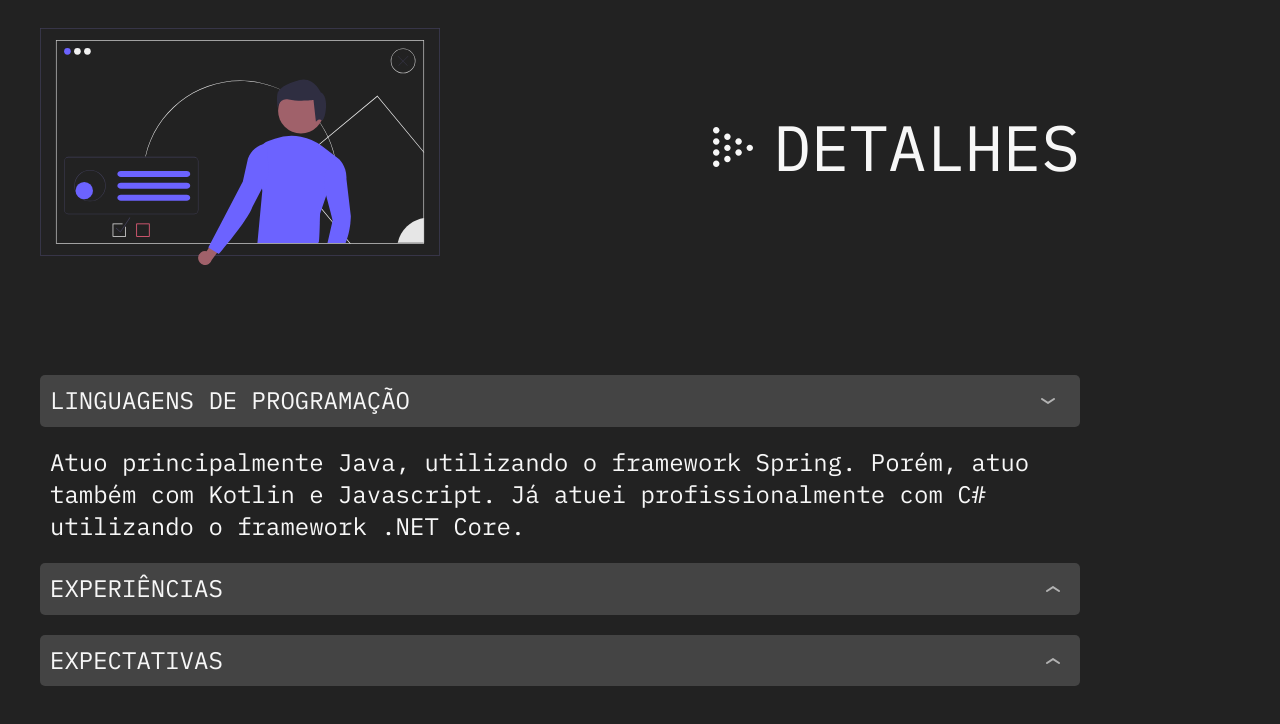
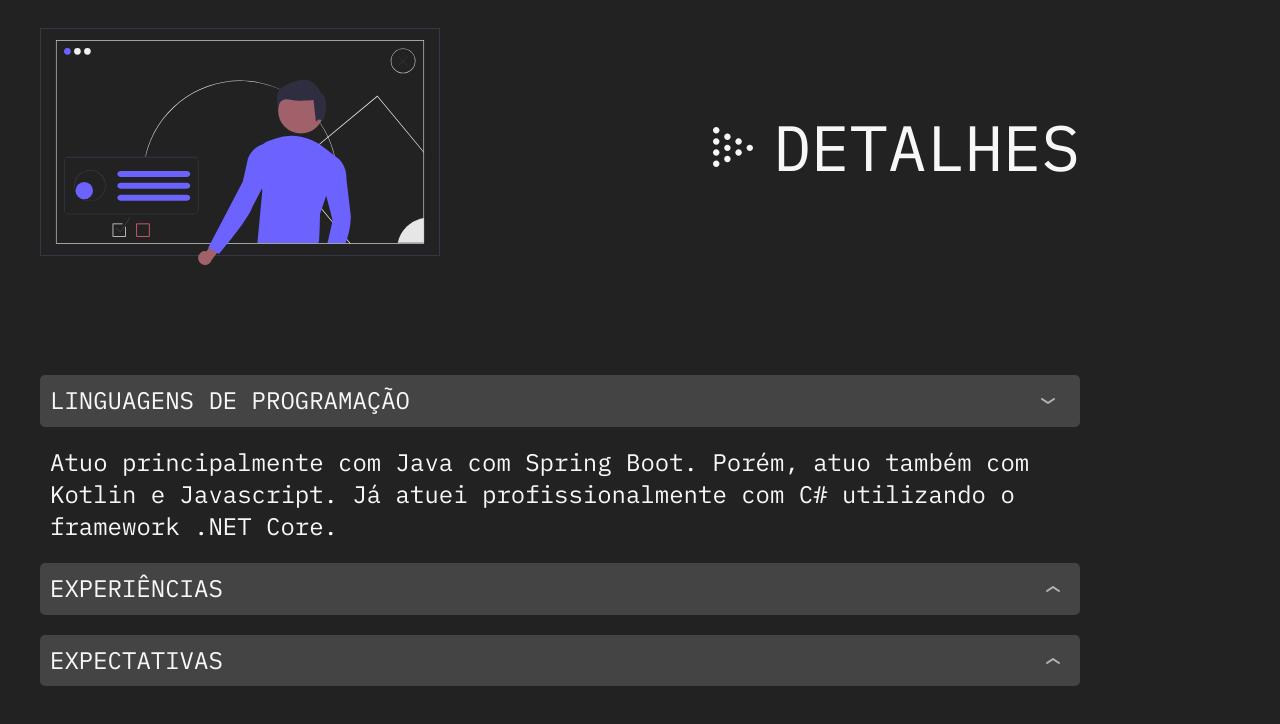
Before and after one commit to paulovieirajr/projeto-uninter-web, a plain HTML site: page index.html in a window 1280 px wide. Both pictures are taken after a click on the element "LINGUAGENS DE PROGRAMAÇÃO". Shown: the part 860-1584 px from the top of the page. Drawn offline with Linux system fonts and the light colour scheme.

Commit message:
Ajustes em linguagens de programação

```diff
--- a/index.html
+++ b/index.html
@@ -40,7 +40,7 @@
             <h1 class="titulo">DETALHES</h1>
             <dl class="faq-perguntas">
                 <dt>Linguagens de programação</dt>
-                <dd>Atuo principalmente Java, utilizando o framework Spring. Porém, atuo também com Kotlin e Javascript.
+                <dd>Atuo principalmente com Java com Spring Boot. Porém, atuo também com Kotlin e Javascript.
                     Já atuei profissionalmente com C# utilizando o framework .NET Core.
                 </dd>
                 <dt>Experiências</dt>
```
